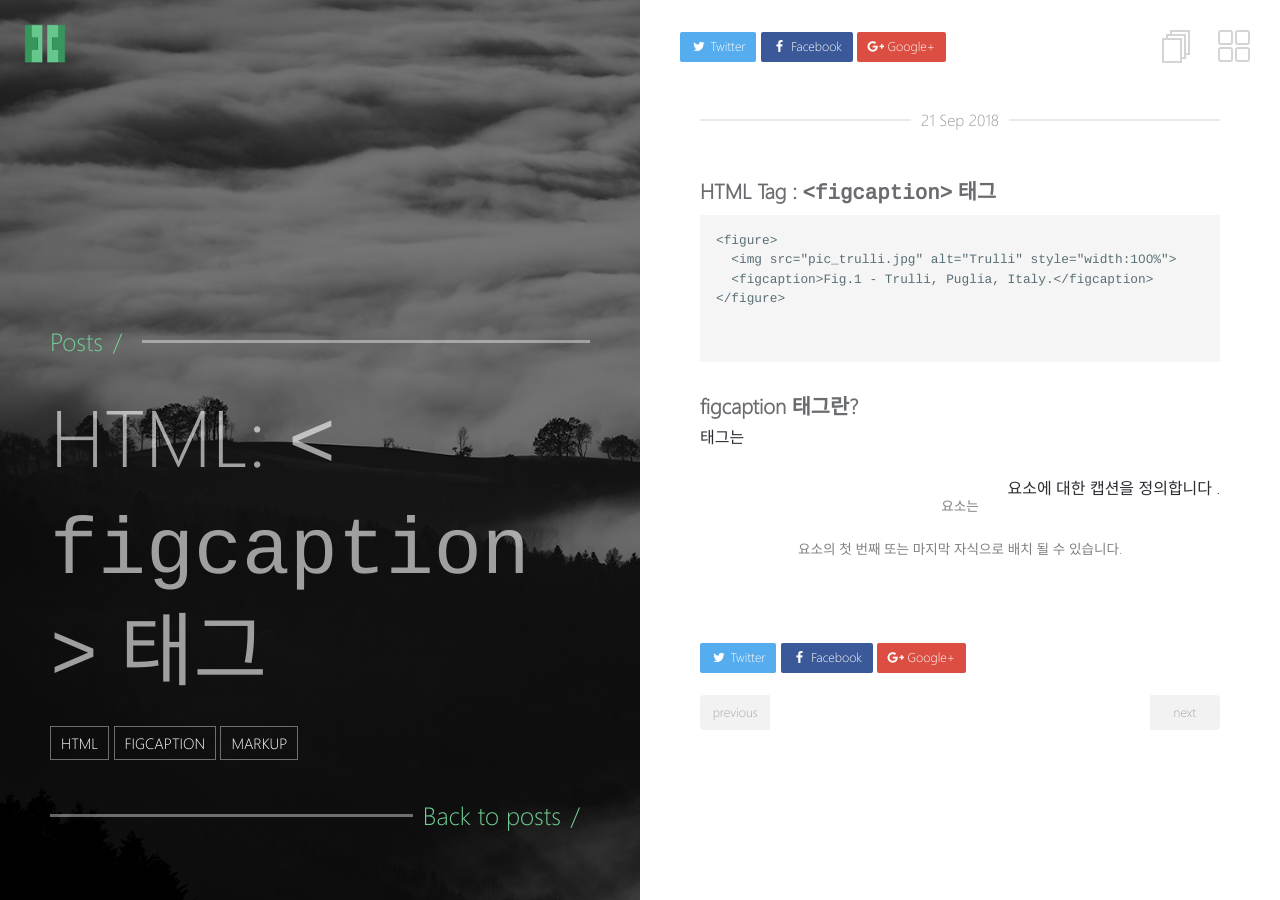
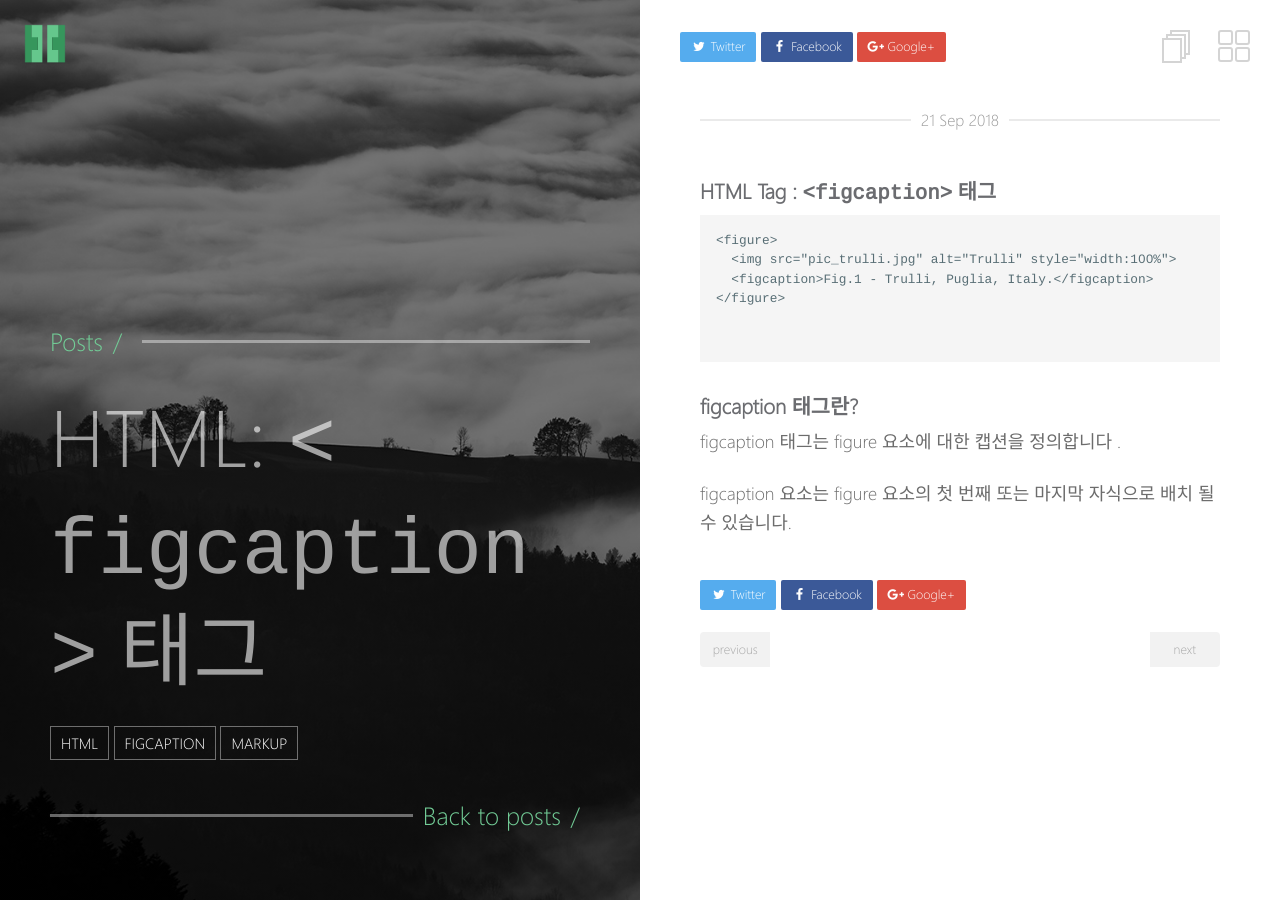
Before and after one commit to yubobae/yubobae.github.com, a Jekyll site: the page built from _posts/html/2018-09-21-figcaption.md, in a window 1280 px wide. Built offline with Jekyll 4.4.1, drawn with Linux system fonts in a browser that asks for light colours.

Commit message:
Update 2018-09-21-figcaption.md

````diff
--- a/_posts/html/2018-09-21-figcaption.md
+++ b/_posts/html/2018-09-21-figcaption.md
@@ -19,6 +19,6 @@ tags:
 ```
 ### figcaption 태그란?
 
-<figcaption> 태그는 <figure> 요소에 대한 캡션을 정의합니다 .
+figcaption 태그는 figure 요소에 대한 캡션을 정의합니다 .
 
-<figcaption> 요소는 <figure> 요소의 첫 번째 또는 마지막 자식으로 배치 될 수 있습니다.
+figcaption 요소는 figure 요소의 첫 번째 또는 마지막 자식으로 배치 될 수 있습니다.
````
